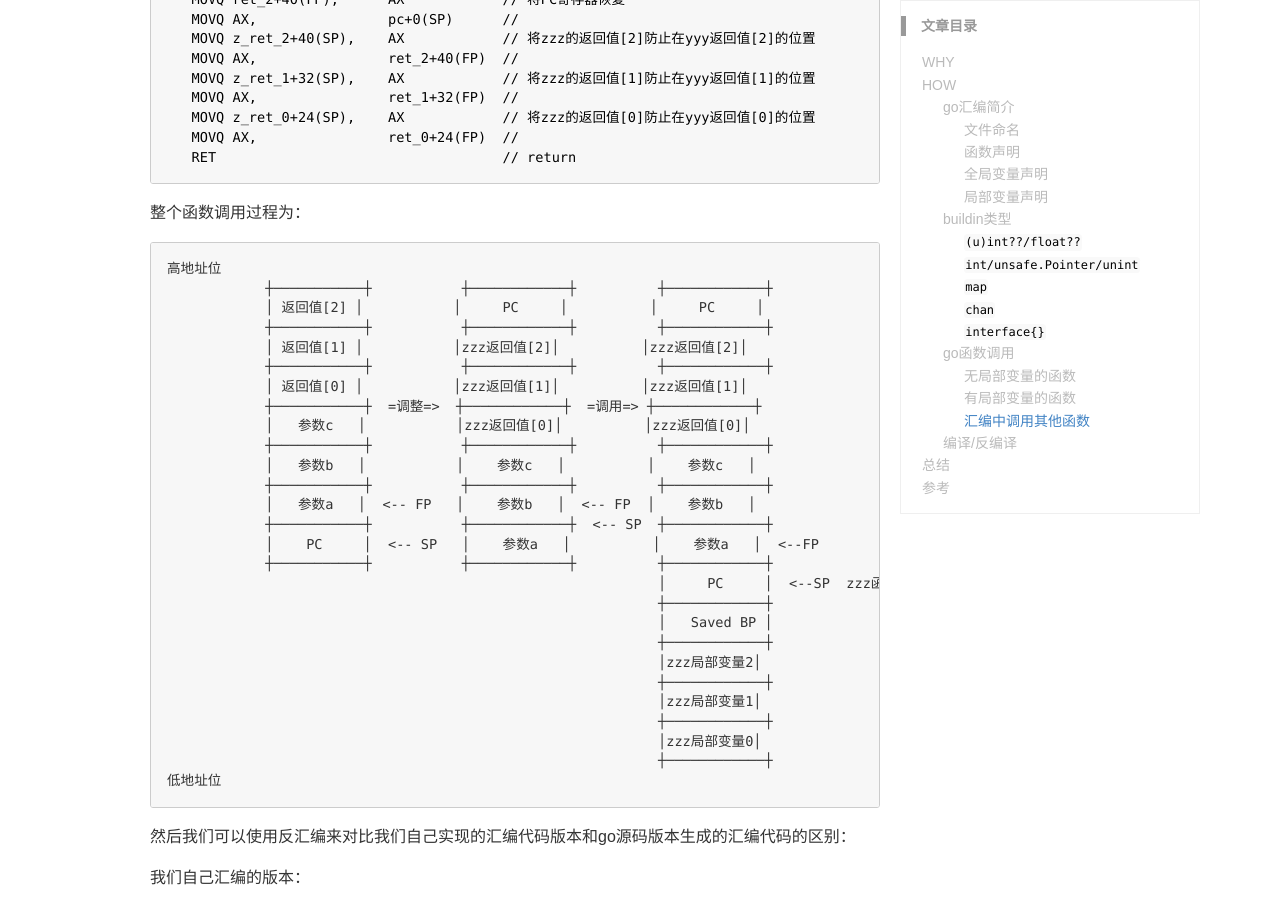
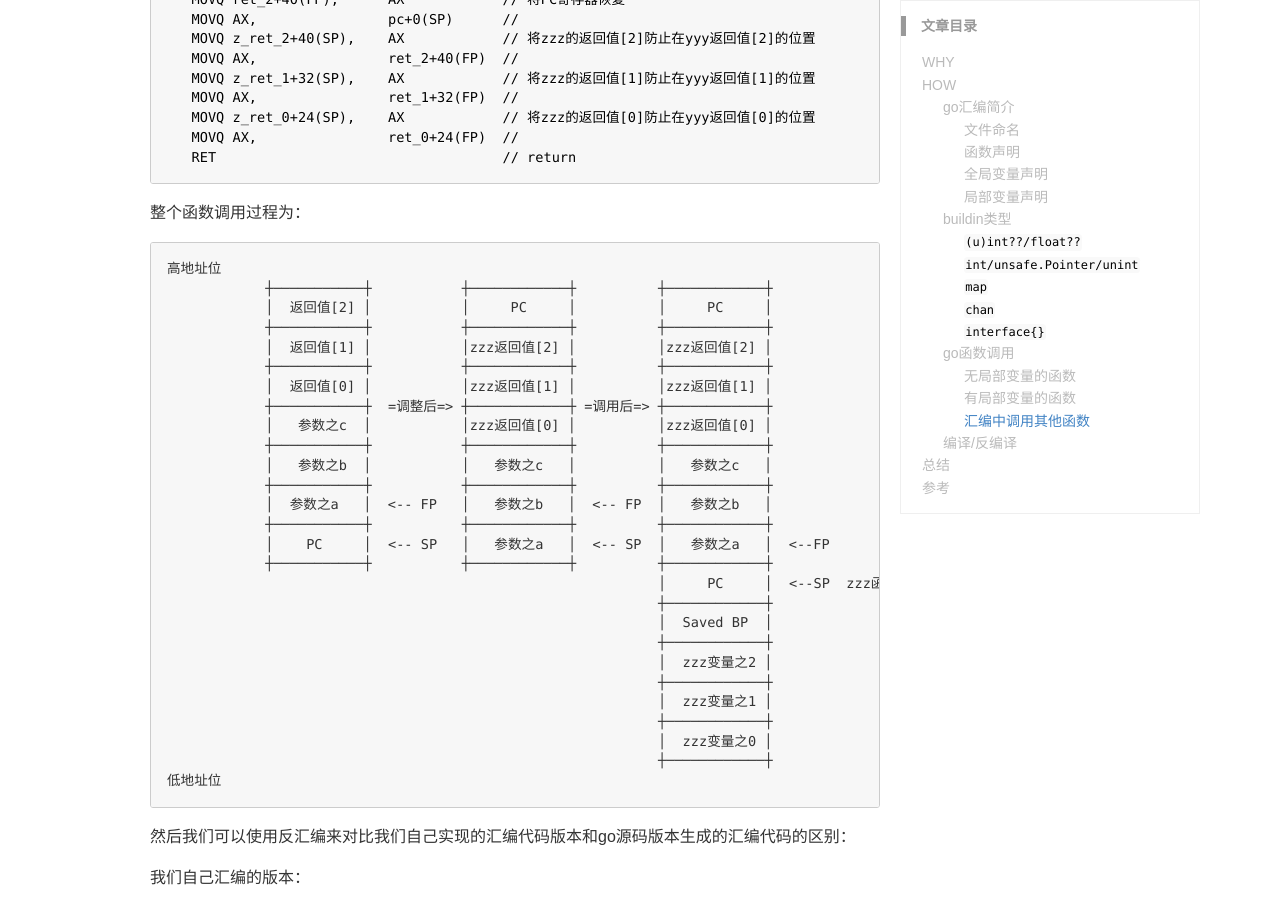
Before and after one commit to lrita/lrita.github.io, a Jekyll site: the page built from _posts/2017-12-12-golang-asm.md, in a window 1280 px wide and 900 px high, scrolled down 8832 px. Built offline with Jekyll 4.4.1, drawn with Linux system fonts in a browser that asks for light colours; comment, search, counter and statistics services are not loaded; some of the changed text lies outside the part shown.

Commit message:
update 2017-12-12-golang-asm.md

````diff
--- a/_posts/2017-12-12-golang-asm.md
+++ b/_posts/2017-12-12-golang-asm.md
@@ -205,17 +205,17 @@ func xxx(a, b, c int) (e, f, g int) {
 ```
 高地址位
                 ┼───────────┼
-                │  返回值g  │
+                │  返回值g   │
                 ┼───────────┼
-                │  返回值f  │
+                │  返回值f   │
                 ┼───────────┼
-                │  返回值e  │
+                │  返回值e   │
                 ┼───────────┼
-                │   参数c   │
+                │  参数之c   │
                 ┼───────────┼
-                │   参数b   │
+                │  参数之b   │
                 ┼───────────┼
-                │   参数a   │     <-- FP
+                │  参数之a   │     <-- FP
                 ┼───────────┼
                 │    PC     │     <-- SP
                 ┼───────────┼
@@ -281,27 +281,27 @@ func zzz(a, b, c int) [3]int{
 ```
 高地址位
           ┼───────────┼
-          │  返回值g  │
+          │  返回值g   │
           ┼───────────┼
-          │  返回值f  │
+          │  返回值f   │
           ┼───────────┼
-          │  返回值e  │
+          │  返回值e   │
           ┼───────────┼
-          │   参数c   │
+          │  参数之c   │
           ┼───────────┼
-          │   参数b   │
+          │  参数之b   │
           ┼───────────┼
-          │   参数a   │    <-- 逻辑上FP位置
+          │  参数之a   │    <-- 逻辑上FP位置
           ┼───────────┼
           │    PC     │    <-- 逻辑上SP位置
           ┼───────────┼
           │ Saved BP  │
           ┼───────────┼
-          │ 局部变量3 │
+          │  变量之[2] │
           ┼───────────┼
-          │ 局部变量2 │
+          │  变量之[1] │
           ┼───────────┼
-          │ 局部变量1 │     <-- 实际上SP位置
+          │  变量之[0] │     <-- 实际上SP位置
           ┼───────────┼
 低地址位
 ```
@@ -383,29 +383,29 @@ TEXT ·yyy(SB),NOSPLIT,$0-48
 ```
 高地址位
             ┼───────────┼           ┼────────────┼          ┼────────────┼
-            │ 返回值[2] │           │     PC     │          │     PC     │
+            │  返回值[2] │           │     PC     │          │     PC     │
             ┼───────────┼           ┼────────────┼          ┼────────────┼
-            │ 返回值[1] │           │zzz返回值[2]│          │zzz返回值[2]│
+            │  返回值[1] │           │zzz返回值[2] │          │zzz返回值[2] │
             ┼───────────┼           ┼────────────┼          ┼────────────┼
-            │ 返回值[0] │           │zzz返回值[1]│          │zzz返回值[1]│
-            ┼───────────┼  =调整=>  ┼────────────┼  =调用=> ┼────────────┼
-            │   参数c   │           │zzz返回值[0]│          │zzz返回值[0]│
+            │  返回值[0] │           │zzz返回值[1] │          │zzz返回值[1] │
+            ┼───────────┼  =调整后=> ┼────────────┼ =调用后=> ┼────────────┼
+            │   参数之c  │           │zzz返回值[0] │          │zzz返回值[0] │
             ┼───────────┼           ┼────────────┼          ┼────────────┼
-            │   参数b   │           │    参数c   │          │    参数c   │
+            │   参数之b  │           │   参数之c   │          │   参数之c   │
             ┼───────────┼           ┼────────────┼          ┼────────────┼
-            │   参数a   │  <-- FP   │    参数b   │  <-- FP  │    参数b   │
-            ┼───────────┼           ┼────────────┼  <-- SP  ┼────────────┼
-            │    PC     │  <-- SP   │    参数a   │          │    参数a   │  <--FP
+            │  参数之a   │  <-- FP   │   参数之b   │  <-- FP  │   参数之b   │
+            ┼───────────┼           ┼────────────┼          ┼────────────┼
+            │    PC     │  <-- SP   │   参数之a   │  <-- SP  │   参数之a   │  <--FP
             ┼───────────┼           ┼────────────┼          ┼────────────┼
                                                             │     PC     │  <--SP  zzz函数栈空间
                                                             ┼────────────┼
-                                                            │   Saved BP │
+                                                            │  Saved BP  │
                                                             ┼────────────┼
-                                                            │zzz局部变量2│
+                                                            │  zzz变量之2 │
                                                             ┼────────────┼
-                                                            │zzz局部变量1│
+                                                            │  zzz变量之1 │
                                                             ┼────────────┼
-                                                            │zzz局部变量0│
+                                                            │  zzz变量之0 │
                                                             ┼────────────┼
 低地址位
 ```
````
